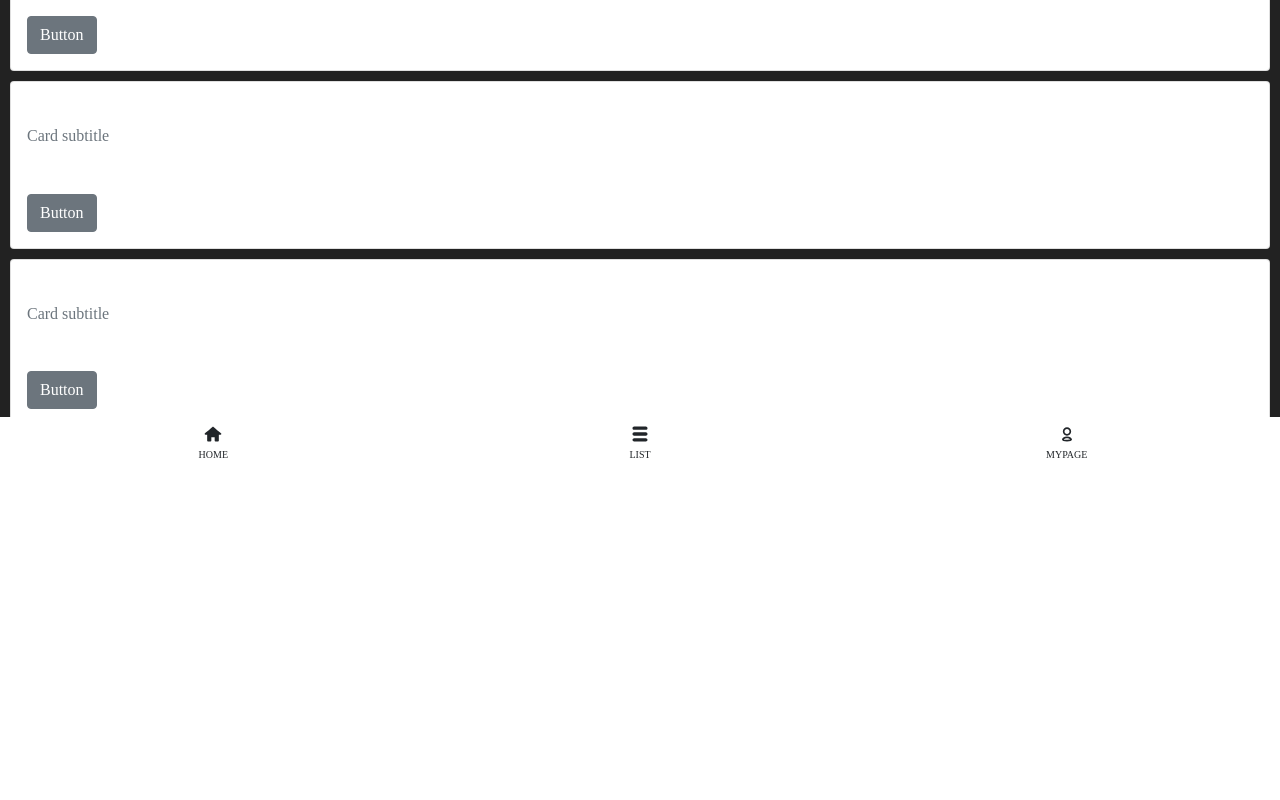
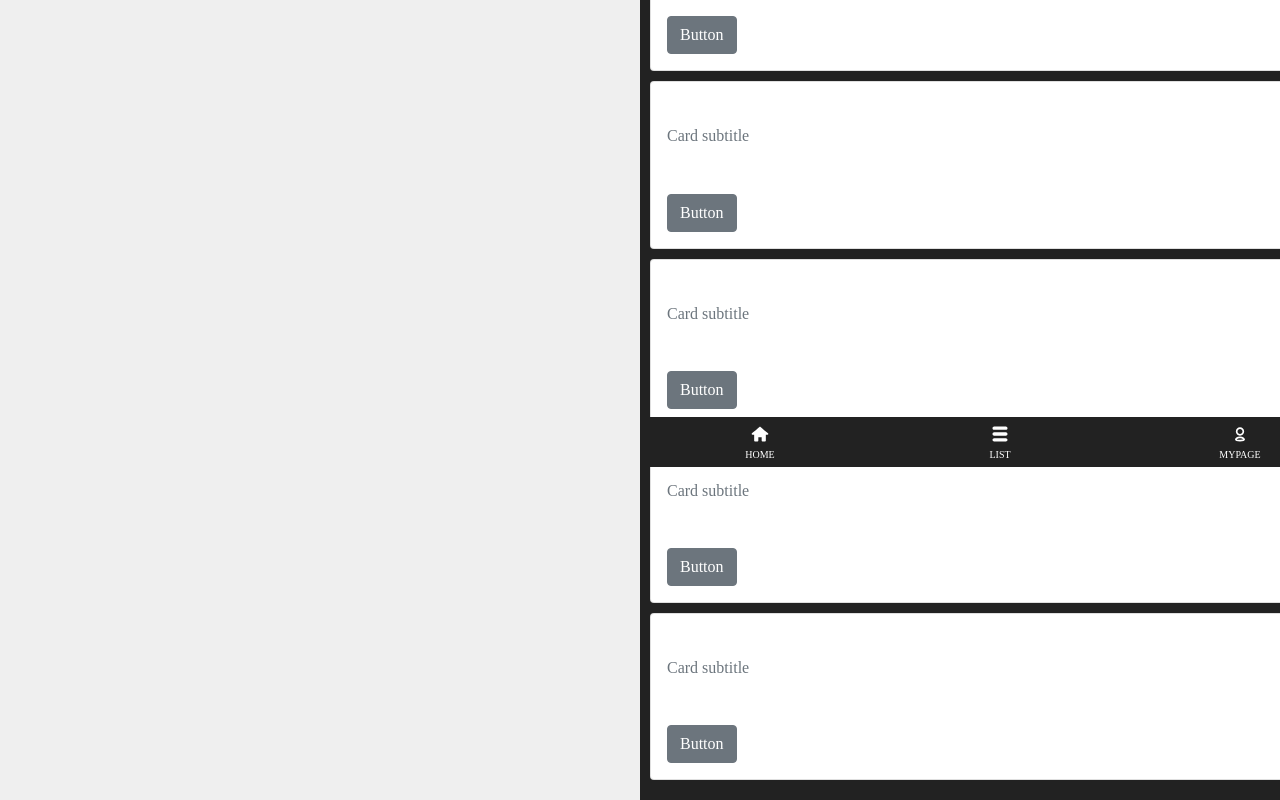
Before and after one commit to silvertin/react-gwks-crew-app, a React (Create React App) app: page /list in a window 1280 px wide. Shown: the part 333-1133 px from the top of the page. Before the commit the page ends 800 px from the top, so only its background shows below. Built offline with nearby package versions, Linux system fonts and the light colour scheme; a web font is replaced by a local one.

Commit message:
feature: 웹 화면시에 광고영역 작업

```diff
--- a/src/App.tsx
+++ b/src/App.tsx
@@ -11,26 +11,37 @@ import MainPage from './pages/MainPage';
 
 const Wrapper = styled.div`
   width: 100%;
+  height: 100%;
   display: flex;
   overflow: hidden;
 `
 
 const CrewSection = styled.div`
   width: 100%;
+  min-width: 50%;
 `
 
 const AdsContainer = styled(CrewSection)`
-  @media screen and (max-width: 1280px) {
+  display: block;
+  @media screen and (max-width: 1080px) {
     display: none;
+  }
+  div {
+    width: 100%;
   }
 `
 
 const MainContainer = styled(CrewSection)`
   display: block;
+  .mainWrapper {
+    display: block;
+    position: relative;
+    width: 720px;
+    height: 100%;
     main {
       color: var(--bs-white);
       width: 100%;
-    margin-top: 50px;
+      max-width: 720px;
       position: relative;
       background: #222;
       overflow: scroll;
@@ -38,18 +49,31 @@ const MainContainer = styled(CrewSection)`
     }
     footer {
       width: 100%;
-    position: fixed;
+      max-width: 720px;
+      height: 50px;
       bottom: 0px;
       display: flex;
       justify-content: space-between;
-    background: #FFF;
+      color: var(--bs-white);
+      position: fixed;
+      background: #222;
       z-index: 1;
+    }
+    @media screen and (max-width: 1080px) {
+      width: 100%;
+      main {
+        max-width: none;
+      }
+      footer {
+        max-width: none;
+      }
+    }
   }
 `
 
 const MainButtonGroup = styled.div`
   width: 100%;
-  height: 50px;
+  height: 100%;
   display: flex;
   a {
     text-decoration: none;
@@ -65,21 +89,21 @@ const MainButtonGroup = styled.div`
 `
 
 function App() {
-  const innerHeight = window.innerHeight;
   return (
     <div className="App">
         <Wrapper>
             <AdsContainer>
-                💡 앱 출시 예정
+                <div>💡 앱 출시 예정</div>
             </AdsContainer>
             <MainContainer>
+                <section className={"mainWrapper"}>
                     <Routes>
                         <Route path={"/"} element={<HomePage title="광성마을 크루앱" />} />
                         <Route path={"/list"} element={<CrewListPage title="크루 목록" />} />
                         <Route path={"/login"} element={<LoginPage title={"로그인"} />} />
                         <Route path={"/main"} element={<MainPage title={"로그인"} />} />
                     </Routes>
-                <footer>
+                    <footer className={"mainFooter"}>
                         <MainButtonGroup>
                             <Link to="/">
                                 <TiHome />
@@ -95,6 +119,7 @@ function App() {
                             </Link>
                         </MainButtonGroup>
                     </footer>
+                </section>
             </MainContainer>
         </Wrapper>
     </div>
--- a/src/layout/Header.tsx
+++ b/src/layout/Header.tsx
@@ -5,9 +5,8 @@ interface TitleProps {
 }
 
 const MainHeader = styled.header`
-  background: #FFF;
+  background: #EEE;
   z-index: 1;
-  position: fixed;
   padding: 10px 10px;
   text-align: center;
   top: 0;
--- a/src/pages/CrewListPage.tsx
+++ b/src/pages/CrewListPage.tsx
@@ -88,6 +88,44 @@ const CrewListPage = (props: PageTagProps) => {
                         </Button>
                     </CardBody>
                 </CrewCart>
+                <CrewCart>
+                    <CardBody>
+                        <CardTitle tag="h5">
+                            Card title
+                        </CardTitle>
+                        <CardSubtitle
+                            className="mb-2 text-muted"
+                            tag="h6"
+                        >
+                            Card subtitle
+                        </CardSubtitle>
+                        <CardText>
+                            Some quick example text to build on the card title and make up the bulk of the card's content.
+                        </CardText>
+                        <Button>
+                            Button
+                        </Button>
+                    </CardBody>
+                </CrewCart>
+                <CrewCart>
+                    <CardBody>
+                        <CardTitle tag="h5">
+                            Card title
+                        </CardTitle>
+                        <CardSubtitle
+                            className="mb-2 text-muted"
+                            tag="h6"
+                        >
+                            Card subtitle
+                        </CardSubtitle>
+                        <CardText>
+                            Some quick example text to build on the card title and make up the bulk of the card's content.
+                        </CardText>
+                        <Button>
+                            Button
+                        </Button>
+                    </CardBody>
+                </CrewCart>
             </main>
         </>
     )
--- a/src/pages/HomePage.tsx
+++ b/src/pages/HomePage.tsx
@@ -16,20 +16,21 @@ const HomePage = (props: PageTagProps) => {
                 <Swiper
                     className="banner"
                     spaceBetween={50}
+                    centeredSlides={true}
                     slidesPerView={1}
                     loop={true}
                     pagination={{ clickable: true }}
                 >
-                    <SwiperSlide>
+                    <SwiperSlide style={{textAlign: 'center'}}>
                         <img src={"https://i.picsum.photos/id/995/388/450.jpg?hmac=wVsm3ShvQtdZlSwnHlfVLnultsYE5tsN85GNkofpEJU"} />
                     </SwiperSlide>
-                    <SwiperSlide>
+                    <SwiperSlide style={{textAlign: 'center'}}>
                         <img src={"https://i.picsum.photos/id/811/388/450.jpg?hmac=xNpNZ2_Rsw15SwXoYDR3UDwgcsqw93HisMCzSFmimqY"} />
                     </SwiperSlide>
-                    <SwiperSlide>
+                    <SwiperSlide style={{textAlign: 'center'}}>
                         <img src={"https://i.picsum.photos/id/250/388/450.jpg?hmac=C2e7MWQSfGbqAwjorn5l9EUX-q5L-d4Dx8ly8pasAyQ"} />
                     </SwiperSlide>
-                    <SwiperSlide>
+                    <SwiperSlide style={{textAlign: 'center'}}>
                         <img src={"https://picsum.photos/388/450"} />
                     </SwiperSlide>
                 </Swiper>
```
Also changed, not shown: 1 other file (tests, documents, lock files or other folders). Lines whose indentation alone changed are shown as unchanged.
